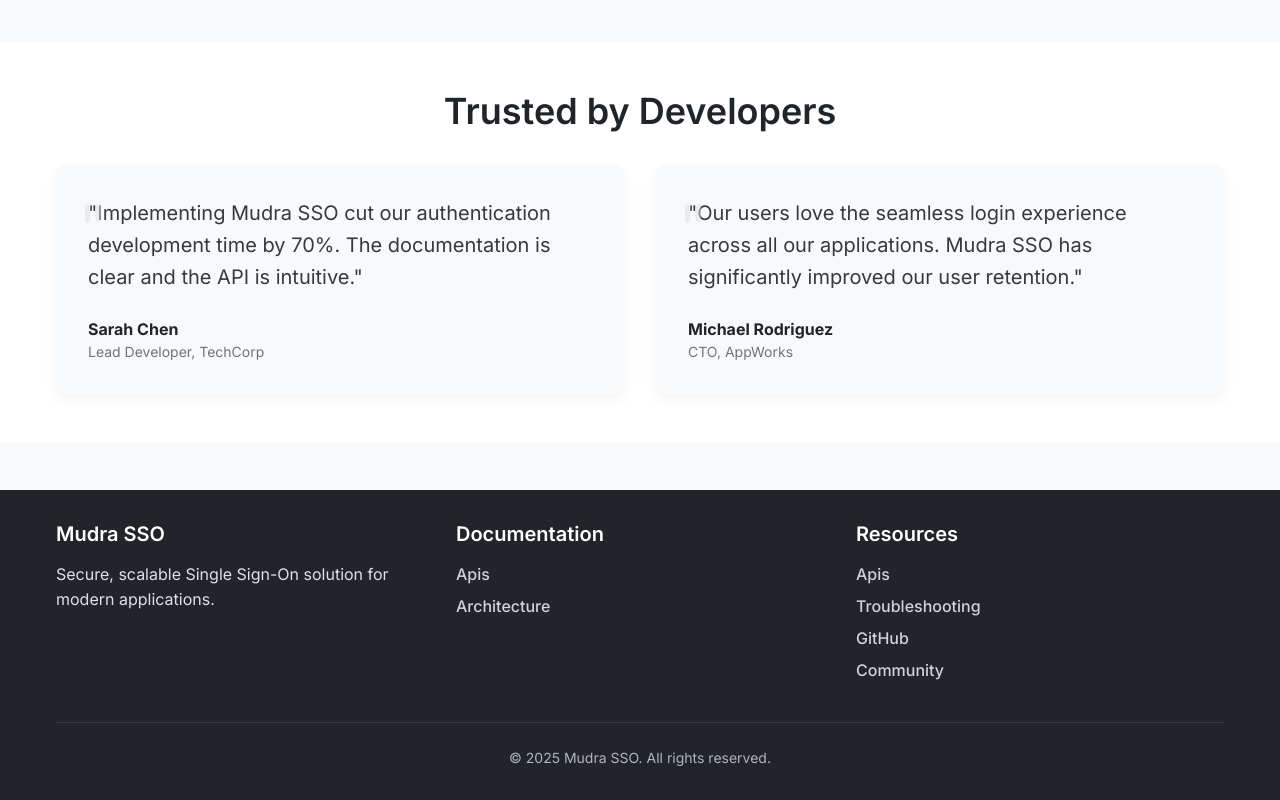
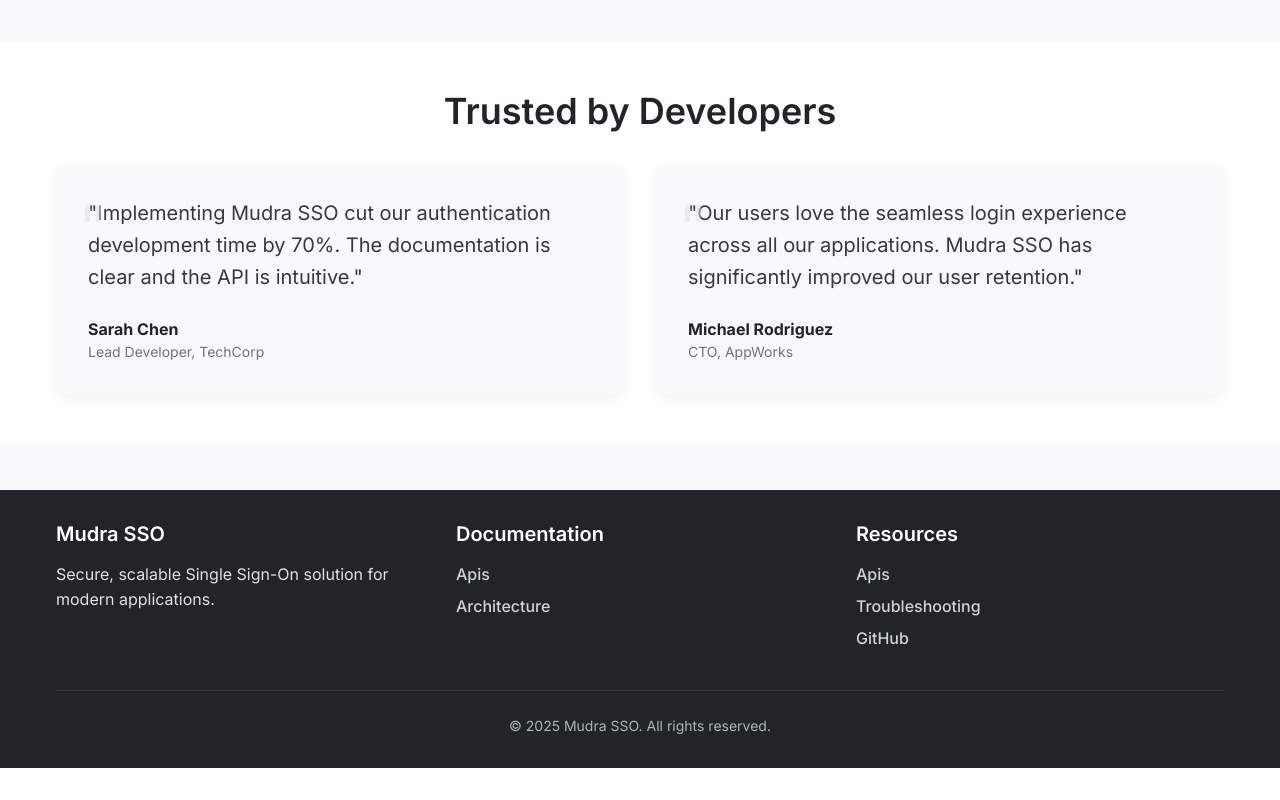
Before and after one commit to dimssu/Mudra-Guide, a React (Vite) app: page / in a window 1280 px wide. Shown: the part 1746-2546 px from the top of the page. After the commit the page ends 2514 px from the top, so only its background shows below. Built offline with nearby package versions, Linux system fonts and the light colour scheme.

Commit message:
Added github link

```diff
--- a/src/components/common/Footer.tsx
+++ b/src/components/common/Footer.tsx
@@ -29,8 +29,8 @@
             <ul>
               <li><Link to="/apis">Apis</Link></li>
               <li><Link to="/troubleshooting">Troubleshooting</Link></li>
-              <li><a href="https://github.com/mudra-sso" target="_blank" rel="noopener noreferrer">GitHub</a></li>
-              <li><a href="https://mudra-sso.slack.com" target="_blank" rel="noopener noreferrer">Community</a></li>
+              <li><a href="https://github.com/dimssu/Mudra-Guide/tree/main" target="_blank" rel="noopener noreferrer">GitHub</a></li>
+              {/* <li><a href="https://mudra-sso.slack.com" target="_blank" rel="noopener noreferrer">Community</a></li> */}
             </ul>
           </div>
         </div>
```
